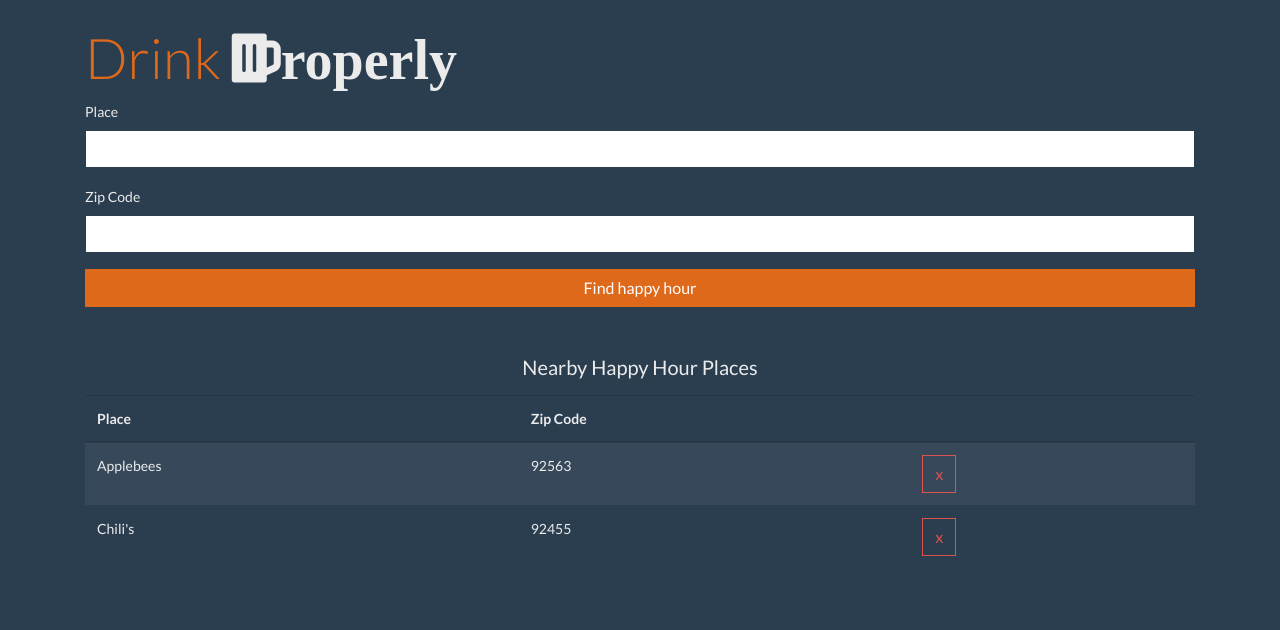
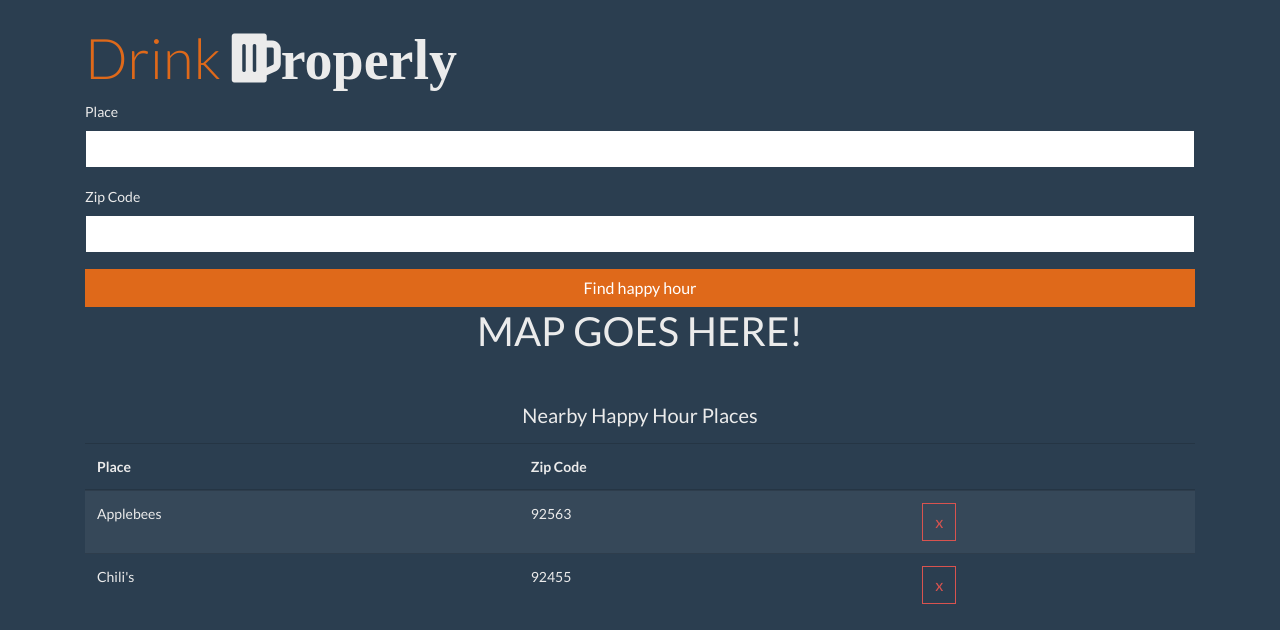
Before and after one commit to saynegrojas/Drink-Properly, a website: page public/index.html in a window 1280 px wide. Drawn offline with nearby package versions, Linux system fonts and the light colour scheme.

```diff
--- a/public/index.html
+++ b/public/index.html
@@ -30,7 +30,7 @@
             <!--submit button-->
             <input type="submit" value="Find happy hour" class="btn btn-primary btn-block">
         </form>
-
+        <h1 class="text-center mb-5">MAP GOES HERE!</h1>
         <!--================-->
         <!--MAP GOES HERE???-->
         <!--================-->
```
Also changed, not shown: config/connection.js (added, +16 -0 lines), 1 other file.
